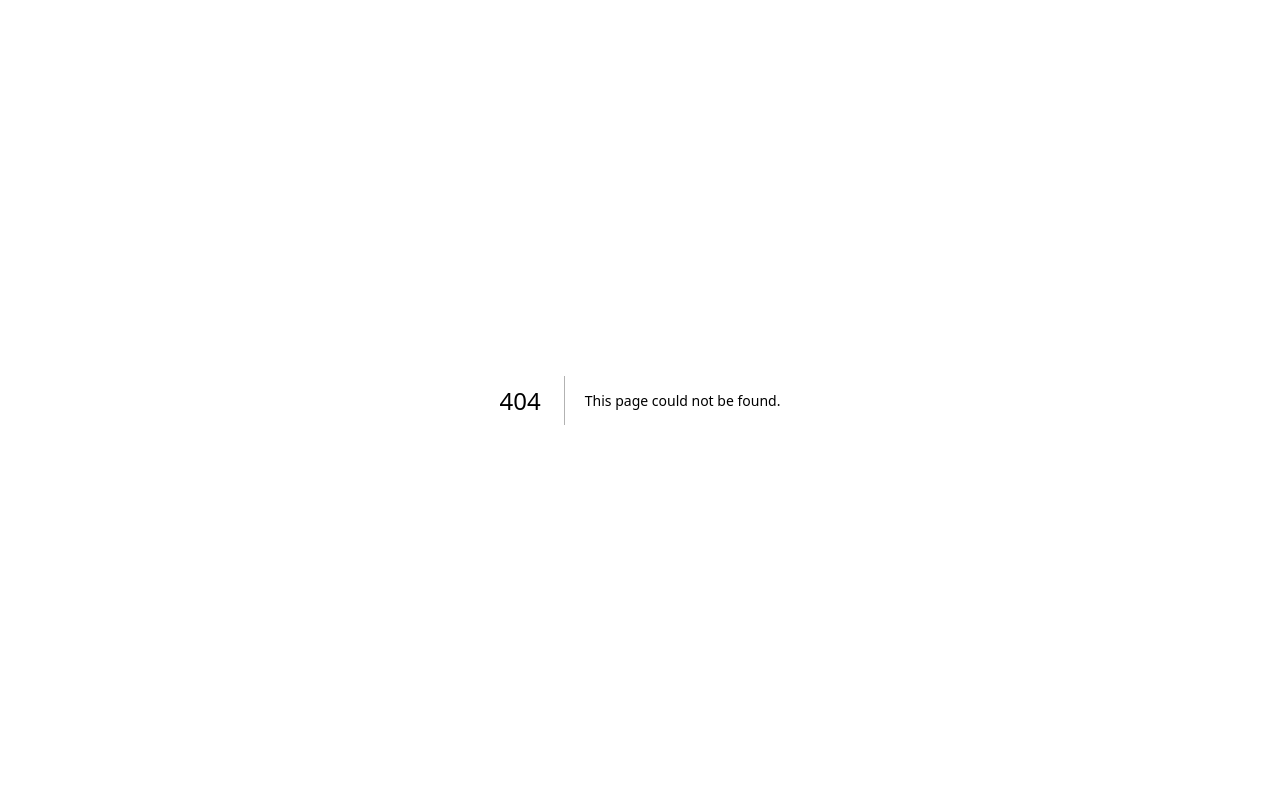
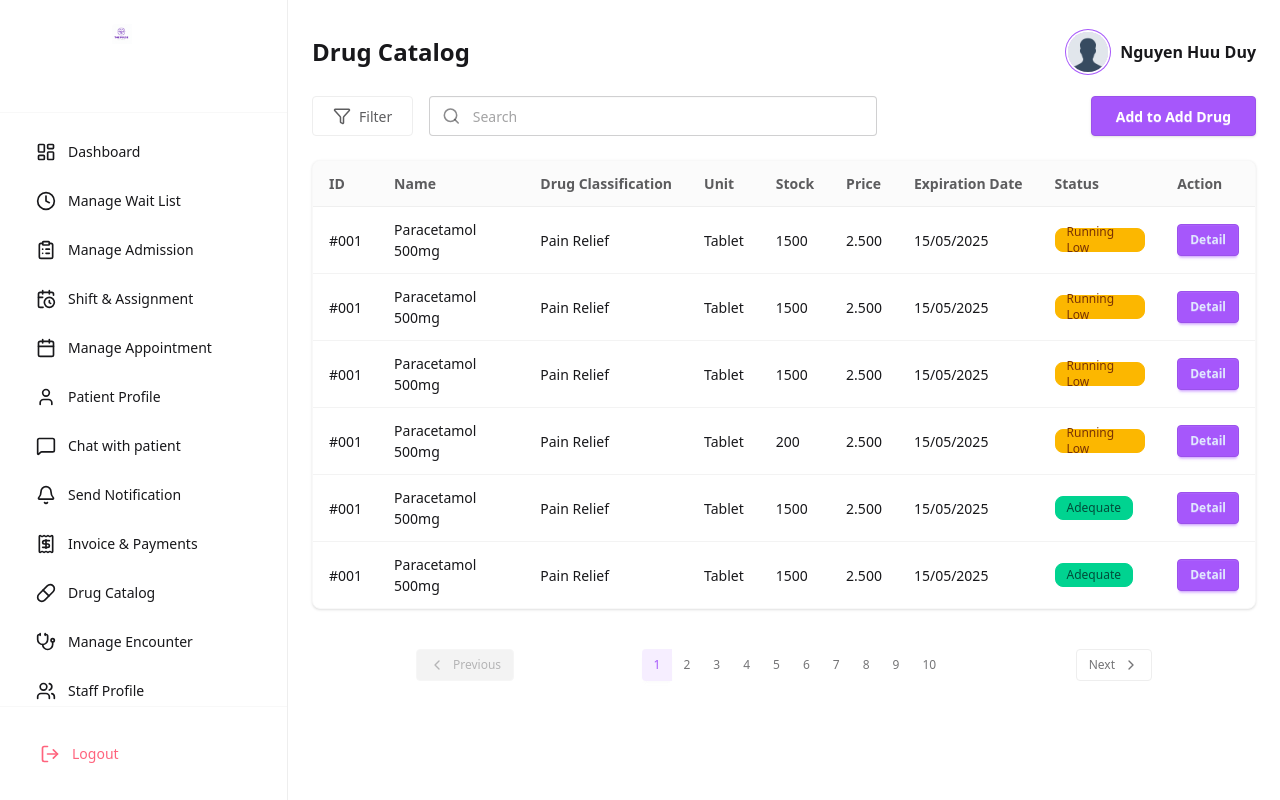
Before and after one commit to the-pulse-clinic-uit/pulse-web, a Next.js app: page /staff/drugs in a window 1280 px wide. Before the commit this address had no page. Built offline with nearby package versions, Linux system fonts and the light colour scheme.

Commit message:
feat(drugs): add UI for catalog page

```diff
--- /dev/null
+++ b/app/staff/(workspace)/drugs/page.tsx
@@ -0,0 +1,147 @@
+"use client";
+import Header from "@/components/staff/Header";
+import Toolbar from "@/components/staff/ToolBar";
+import Pagination from "@/components/ui/Pagination";
+import DataTable, { ColumnDef } from "@/components/staff/DataTable";
+
+interface Drug {
+    id: string;
+    name: string;
+    drugClassification: string;
+    unit: string;
+    stock: number;
+    price: string;
+    expirationDate: string;
+    status: "Running Low" | "Adequate";
+}
+
+const drugData: Drug[] = [
+    {
+        id: "#001",
+        name: "Paracetamol 500mg",
+        drugClassification: "Pain Relief",
+        unit: "Tablet",
+        stock: 1500,
+        price: "2.500",
+        expirationDate: "15/05/2025",
+        status: "Running Low",
+    },
+    {
+        id: "#001",
+        name: "Paracetamol 500mg",
+        drugClassification: "Pain Relief",
+        unit: "Tablet",
+        stock: 1500,
+        price: "2.500",
+        expirationDate: "15/05/2025",
+        status: "Running Low",
+    },
+    {
+        id: "#001",
+        name: "Paracetamol 500mg",
+        drugClassification: "Pain Relief",
+        unit: "Tablet",
+        stock: 1500,
+        price: "2.500",
+        expirationDate: "15/05/2025",
+        status: "Running Low",
+    },
+    {
+        id: "#001",
+        name: "Paracetamol 500mg",
+        drugClassification: "Pain Relief",
+        unit: "Tablet",
+        stock: 200,
+        price: "2.500",
+        expirationDate: "15/05/2025",
+        status: "Running Low",
+    },
+    {
+        id: "#001",
+        name: "Paracetamol 500mg",
+        drugClassification: "Pain Relief",
+        unit: "Tablet",
+        stock: 1500,
+        price: "2.500",
+        expirationDate: "15/05/2025",
+        status: "Adequate",
+    },
+    {
+        id: "#001",
+        name: "Paracetamol 500mg",
+        drugClassification: "Pain Relief",
+        unit: "Tablet",
+        stock: 1500,
+        price: "2.500",
+        expirationDate: "15/05/2025",
+        status: "Adequate",
+    },
+];
+
+export default function DrugsPage() {
+    const columns: ColumnDef<Drug>[] = [
+        {
+            header: "ID",
+            accessorKey: "id",
+        },
+        {
+            header: "Name",
+            accessorKey: "name",
+        },
+        {
+            header: "Drug Classification",
+            accessorKey: "drugClassification",
+        },
+        {
+            header: "Unit",
+            accessorKey: "unit",
+        },
+        {
+            header: "Stock",
+            accessorKey: "stock",
+        },
+        {
+            header: "Price",
+            accessorKey: "price",
+        },
+        {
+            header: "Expiration Date",
+            accessorKey: "expirationDate",
+        },
+        {
+            header: "Status",
+            cell: (row) => (
+                <span
+                    className={`badge ${
+                        row.status === "Running Low"
+                            ? "badge-warning"
+                            : "badge-success"
+                    } text-xs font-medium`}
+                >
+                    {row.status}
+                </span>
+            ),
+        },
+        {
+            header: "Action",
+            cell: () => (
+                <button className="btn btn-primary btn-sm text-xs">
+                    Detail
+                </button>
+            ),
+        },
+    ];
+
+    return (
+        <div className="flex flex-col gap-6 min-h-screen px-6 py-8 bg-white">
+            <Header tabName="Drug Catalog" userName="Nguyen Huu Duy" />
+            <Toolbar buttonName="Add Drug" onFilter={() => {}} />
+            <DataTable data={drugData} columns={columns} />
+            <Pagination
+                currentPage={1}
+                totalPages={10}
+                onPageChange={() => {}}
+            />
+        </div>
+    );
+}
```
